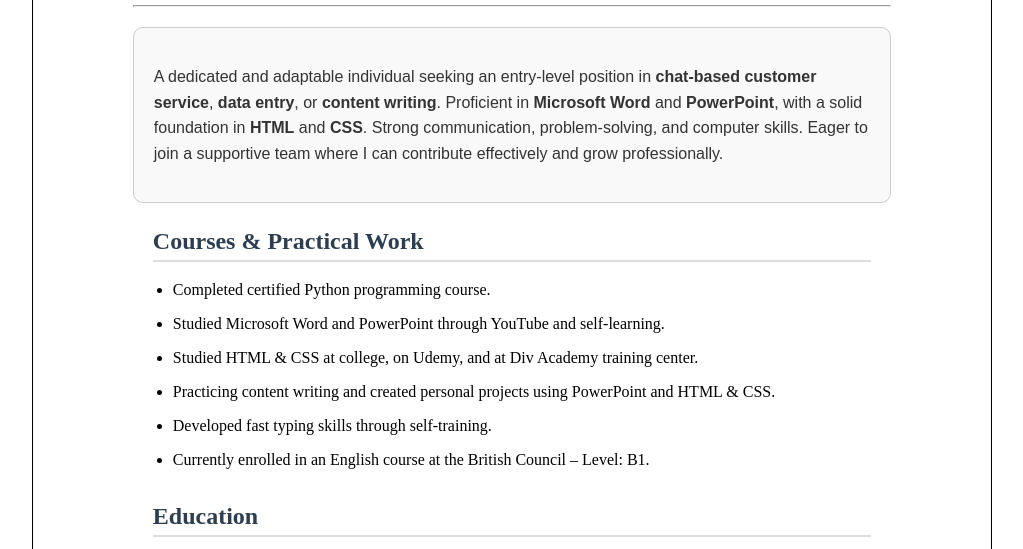
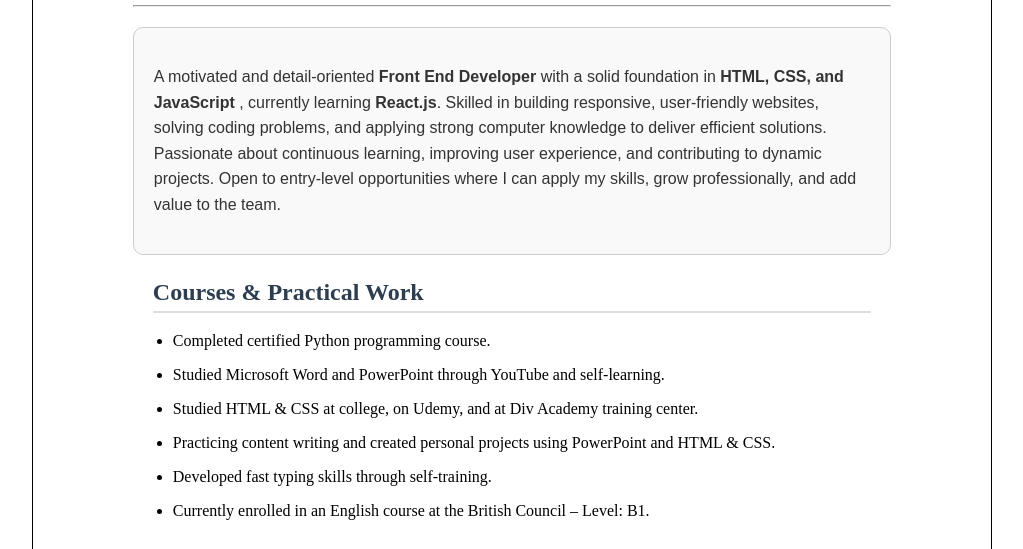
Before and after one commit to meroo19/mariam-ashraf-cv, a plain HTML site: page index.html in a window 1280 px wide. Shown: the part 198-747 px from the top of the page, without its empty margins (128-1151 px from the left). Drawn offline with Linux system fonts and the light colour scheme.

Commit message:
Update index.html

```diff
--- a/index.html
+++ b/index.html
@@ -22,12 +22,11 @@
     <section class="objective-section">
 
   <p>
-    A dedicated and adaptable individual seeking an entry-level position in
-    <strong>chat-based customer service</strong>, <strong>data entry</strong>, or <strong>content writing</strong>.
-    Proficient in <strong>Microsoft Word</strong> and <strong>PowerPoint</strong>, with a solid foundation in
-    <strong>HTML</strong> and <strong>CSS</strong>. Strong communication, problem-solving, and computer skills.
-    Eager to join a supportive team where I can contribute effectively and grow professionally.
-  </p>
+  A motivated and detail-oriented <strong>Front End Developer</strong> with a solid foundation in <strong>HTML, CSS, and JavaScript</strong>
+  , currently learning <strong>React.js</strong>. Skilled in building responsive, user-friendly websites, solving coding problems, and applying strong computer
+   knowledge to deliver efficient solutions. Passionate about continuous learning, improving user experience, and contributing to dynamic projects.
+    Open to entry-level opportunities where I can apply my skills, grow professionally, and add value to the team.
+</p>
 </section>
     <section class="courses">
   <h2>Courses & Practical Work</h2>
```
